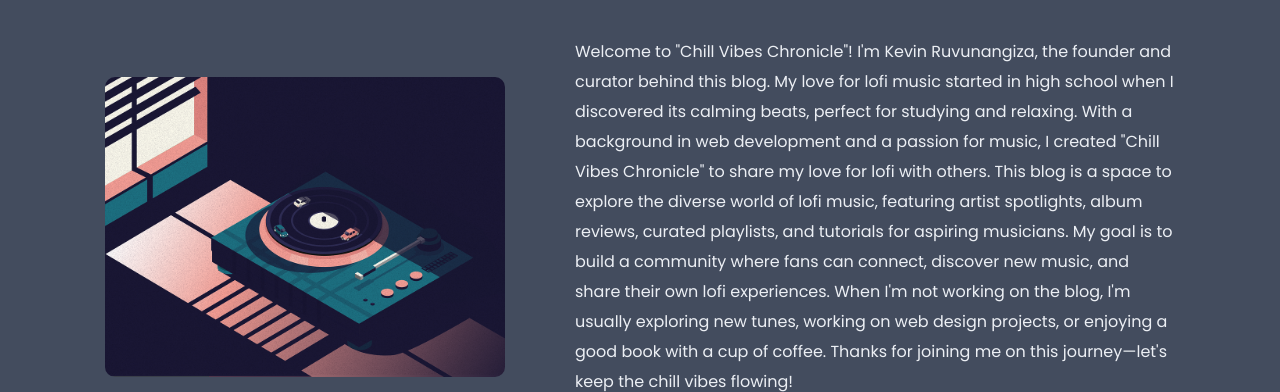
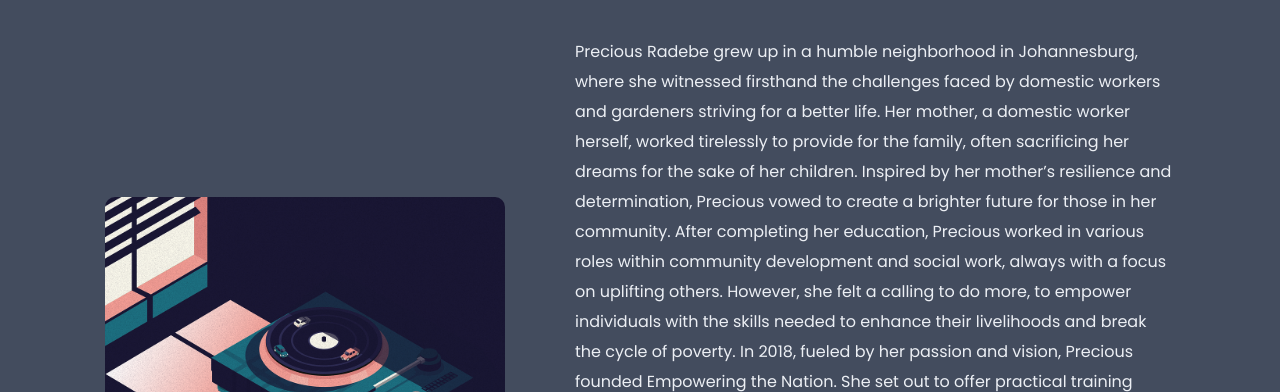
Before and after one commit to CodeMorron/chill_vibe_chronicle, a plain HTML site: page about_us.html in a window 1280 px wide. Shown: the part 408-800 px from the top of the page. Drawn offline with Linux system fonts and the light colour scheme.

```diff
--- a/about_us.html
+++ b/about_us.html
@@ -1,5 +1,6 @@
 <!DOCTYPE html>
 <html lang="en">
+
 <head>
   <meta charset="UTF-8" />
   <meta name="viewport" content="width=device-width, initial-scale=1.0" />
@@ -7,16 +8,11 @@
   <link rel="preconnect" href="https://fonts.gstatic.com" crossorigin />
   <link
     href="https://fonts.googleapis.com/css2?family=Poppins:ital,wght@0,100;0,200;0,300;0,400;0,500;0,600;0,700;0,800;0,900&family=Sora:wght@100..800&display=swap"
-      rel="stylesheet"
-    />
-    <link
-      rel="icon"
-      type="image/x-icon"
-      href="./_images/logo_transparent.png"
-    />
+    rel="stylesheet" />
+  <link rel="icon" type="image/x-icon" href="./_images/logo_transparent.png" />
 
   <link rel="stylesheet" href="style.css" />
-    <title>Chill Vibes Chronicle | About</title>
+  <title>Chill Vibes Chronicles | About</title>
 
   <style>
 
@@ -88,12 +84,7 @@
     <div class="authorInfo">
       <h1>THE PERSON BEHIND</h1>
 
-        <img
-          src="./_images/author_avatar.jpeg"
-          alt="Author Avatar"
-          class="authorAvatar"
-          id="profilePicture"
-        />
+      <img src="./_images/author_avatar.jpeg" alt="Author Avatar" class="authorAvatar" id="profilePicture" />
     </div>
 
     <hr />
@@ -101,25 +92,26 @@
       <h2 id="subTitle">My Story</h2>
 
       <div class="authorInfoTxt">
-          <img
-            src="./_images/record_player.png"
-            alt="record player"
-            width="400px"
-          />
+        <img src="./_images/record_player.png" alt="record player" width="400px" />
         <p id="introText">
-            Welcome to "Chill Vibes Chronicle"! I'm Kevin Ruvunangiza, the
-            founder and curator behind this blog. My love for lofi music started
-            in high school when I discovered its calming beats, perfect for
-            studying and relaxing. With a background in web development and a
-            passion for music, I created "Chill Vibes Chronicle" to share my
-            love for lofi with others. This blog is a space to explore the
-            diverse world of lofi music, featuring artist spotlights, album
-            reviews, curated playlists, and tutorials for aspiring musicians. My
-            goal is to build a community where fans can connect, discover new
-            music, and share their own lofi experiences. When I'm not working on
-            the blog, I'm usually exploring new tunes, working on web design
-            projects, or enjoying a good book with a cup of coffee. Thanks for
-            joining me on this journey—let's keep the chill vibes flowing!
+          Precious Radebe grew up in a humble neighborhood in Johannesburg, where she witnessed firsthand the challenges
+          faced by domestic workers and gardeners striving for a better life. Her mother, a domestic worker herself,
+          worked tirelessly to provide for the family, often sacrificing her dreams for the sake of her children.
+          Inspired by her mother’s resilience and determination, Precious vowed to create a brighter future for those in
+          her community.
+
+          After completing her education, Precious worked in various roles within community development and social work,
+          always with a focus on uplifting others. However, she felt a calling to do more, to empower individuals with
+          the skills needed to enhance their livelihoods and break the cycle of poverty.
+
+          In 2018, fueled by her passion and vision, Precious founded Empowering the Nation. She set out to offer
+          practical training programs designed to equip domestic workers and gardeners with marketable skills, helping
+          them secure better job opportunities and become financially independent.
+
+          Under her leadership, Empowering the Nation has grown into a vibrant community hub, where individuals not only
+          learn valuable skills but also gain confidence, forge connections, and rediscover their potential. Precious’s
+          journey is a testament to the power of resilience, compassion, and the belief that with the right support and
+          education, anyone can change their story and shape their future.
         </p>
       </div>
     </div>
@@ -223,4 +215,5 @@
     </footer>
   </main>
 </body>
+
 </html>
--- a/style.css
+++ b/style.css
@@ -507,6 +507,10 @@ textarea {
 
 /* For medium-sized devices (tablets) */
 @media only screen and (max-width: 1200px) {
+  main{
+    overflow-x:hidden ;
+  }
+
   #websiteLogo {
     width: 80px; /* Adjust logo size for medium screens */
   }
@@ -550,6 +554,9 @@ textarea {
 
 /* For smaller devices (phones) */
 @media only screen and (max-width: 800px) {
+  main{
+    overflow-x:hidden ;
+  }
   header {
     flex-direction: column; /* Stack header items */
 
```
Lines whose indentation alone changed are shown as unchanged.
